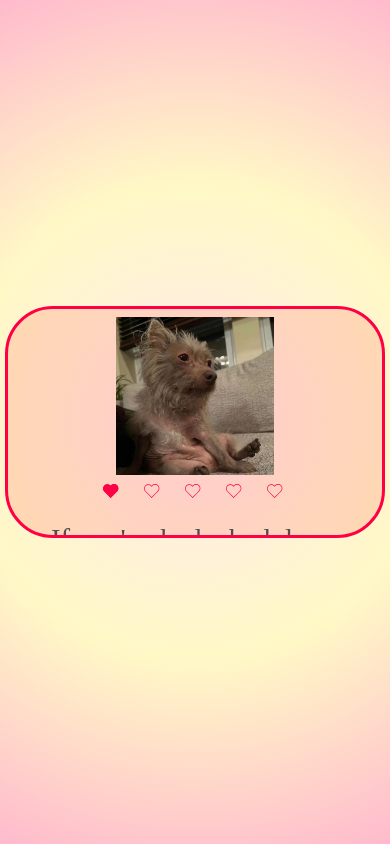
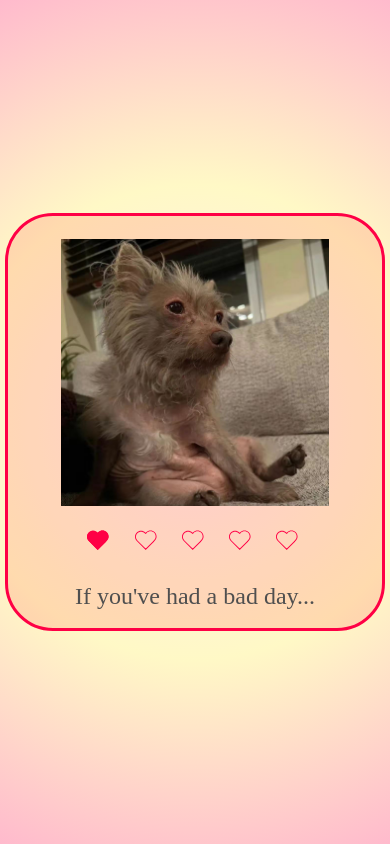
Before and after one commit to assavr/cssMemeSlider, a plain HTML site: page cssMemeSlider/index.html in a window 390 px wide. Drawn offline with Linux system fonts and the light colour scheme.

Commit message:
fix: add more media query  (Fri, Sep 15, 2023 11:05:26 AM)

```diff
--- a/cssMemeSlider/style.css
+++ b/cssMemeSlider/style.css
@@ -63,7 +63,7 @@ input {
   line-height: 2em;
   margin-left: 1em;
   /* Typography */
-  font-size: 2em;
+  font-size: 2.5em;
   color: #4f4f4f;
 
 }
@@ -297,7 +297,7 @@ label:active .path {
 
 @media (max-width: 660px) {
   .wrapper {
-    height: 25vh;
+    height: 54vh;
   }
   .wrapper__bottom {
     flex-direction: column-reverse;
@@ -324,8 +324,11 @@ label:active .path {
  /* */
 @media (max-width: 400px) {
   .wrapper {
-    height: 25vh;
+    height: 47vh;
   }
+  .item {
+    height: 90%;
+}
   .block__label {
     gap: 0.3em;
   }
@@ -341,11 +344,11 @@ label:active .path {
   .text {
     margin-left: 0;
     margin-right: 0;
-    font-size: 1.8em;
+    font-size: 1.5em;
   }
 
   svg {
-    width: 1em;
-    height: 1em;
+    width: 1.4em;
+    height: 1.4em;
   }
 }
```
